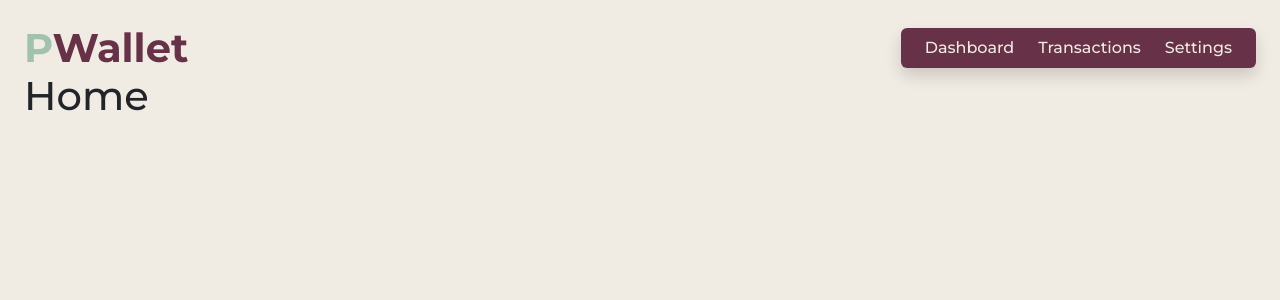
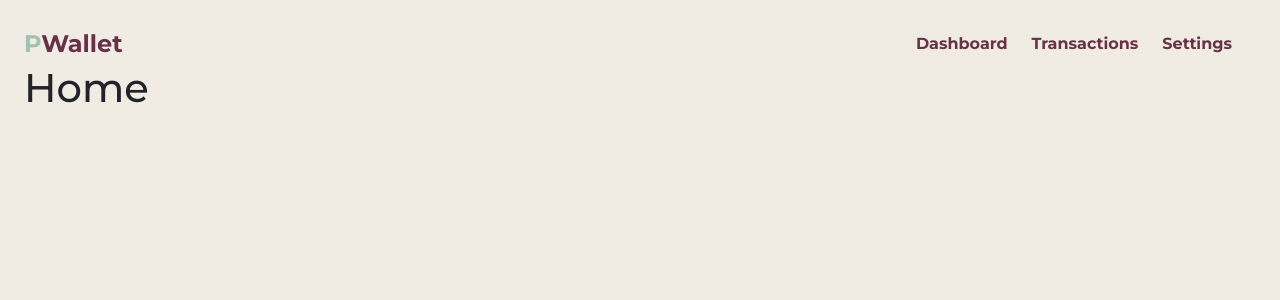
Before and after one commit to dennissammy77/pwallet, a React (Vite) app: page / in a window 1280 px wide. Shown: the top 300 px of the page. Built offline with nearby package versions, Linux system fonts and the light colour scheme.

Commit message:
stle: font size udpate

```diff
--- a/src/components/Header.jsx
+++ b/src/components/Header.jsx
@@ -3,11 +3,11 @@ import React from 'react'
 function Header() {
   return (
     <div className='d-flex flex-row justify-content-between align-items-center'>
-      <h1 className='custom-color-primary fw-bold'><span className='custom-color-secondary'>P</span>Wallet</h1>
-      <div className='d-flex flex-row gap-4 rounded custom-bg-primary custom-color-secondary fw-bold shadow align-items-center p-2 px-4'>
-        <a href="Dashboard">Dashboard</a>
-        <a href="Transactions">Transactions</a>
-        <a href="Settings">Settings</a>
+      <h1 className='custom-color-primary fw-bold text-xl'><span className='custom-color-secondary'>P</span>Wallet</h1>
+      <div className='d-flex flex-row gap-4 align-items-center p-2 px-4'>
+        <a href="Dashboard" className='custom-color-primary fw-bold'>Dashboard</a>
+        <a href="Transactions" className='custom-color-primary fw-bold'>Transactions</a>
+        <a href="Settings" className='custom-color-primary fw-bold'>Settings</a>
       </div>
     </div>
   )
```
